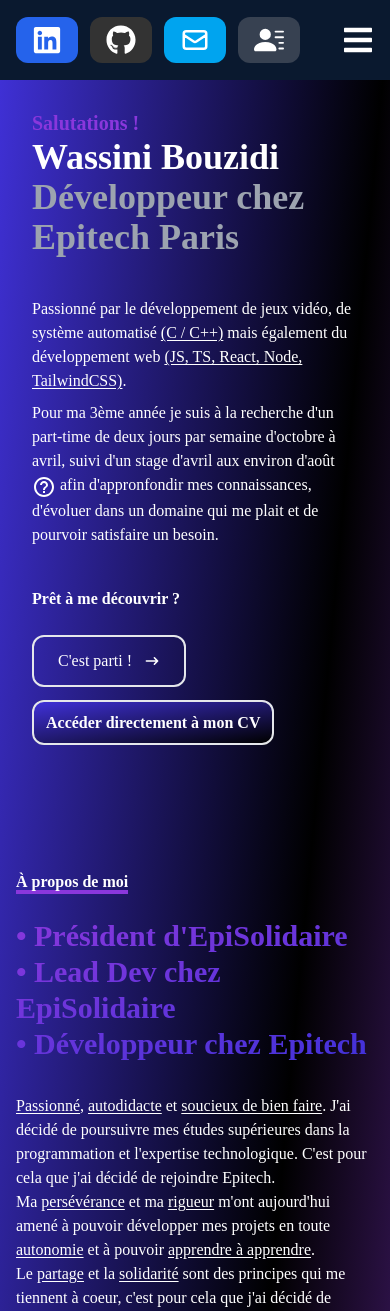
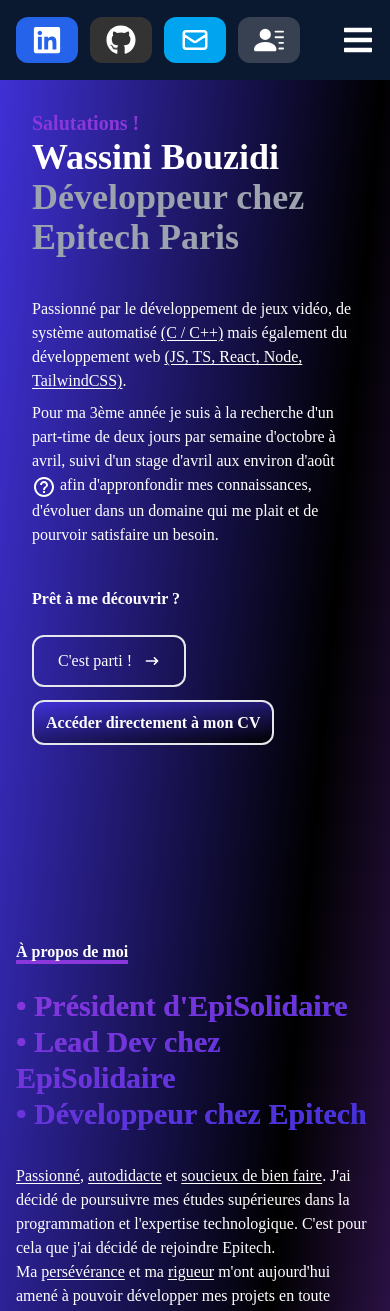
Before and after one commit to yoou92/folio, a React (Create React App) app: page / in a window 390 px wide. Shown: the top 1311 px of the page. Built offline with nearby package versions, Linux system fonts and the light colour scheme.

Commit message:
[FIX] (About.jsx): Phone responsive + text not printed when transparent with new lines

```diff
--- a/src/components/About.jsx
+++ b/src/components/About.jsx
@@ -8,10 +8,10 @@
 
 const About = () => {
   return (
-    <div name="about" class="w-full h-screen text-white">
-      <div class="flex flex-col justify-center items-center w-full h-full">
+    <div name="about" class="w-full sm:h-screen text-white">
+      <div class="flex flex-col justify-center  items-center w-full h-full">
         <div class="max-w-[1000px] w-full grid grid-cols-2 gap-8">
-          <div class="sm:text-right xs:mt-8 sm:mt-0 pb-6 pl-4">
+          <div class="sm:text-right xs:mt-8 sm:mt-0 pb-6 pl-4 mt-24">
             <p class="xs:text-2xl sm:text-4xl font-bold inline border-b-4 border-secondary">
               À propos de moi
             </p>
@@ -20,10 +20,15 @@
         </div>
         <div class="max-w-[1000px] w-full grid sm:grid-cols-2 gap-8 px-4">
           <div class="sm:text-left text-3xl font-bold">
-            <div class="text-transparent bg-clip-text bg-gradient-to-br from-secondary to-main">
-              <div>• Président d'EpiSolidaire</div>
-              <div>• Lead Dev chez EpiSolidaire</div>
-              <div>• Développeur chez Epitech</div>
+            <div class=" bg-clip-text bg-gradient-to-br from-secondary to-main">
+              <div class="text-transparent bg-clip-text bg-gradient-to-br from-secondary to-main">
+                <div class="inline">• Président d'EpiSolidaire </div>
+                <br />
+                <div class="inline">• Lead Dev chez EpiSolidaire</div>
+                <br />
+                <div class="inline">• Développeur chez Epitech</div>
+                <br />
+              </div>
             </div>
           </div>
           <div>
```
